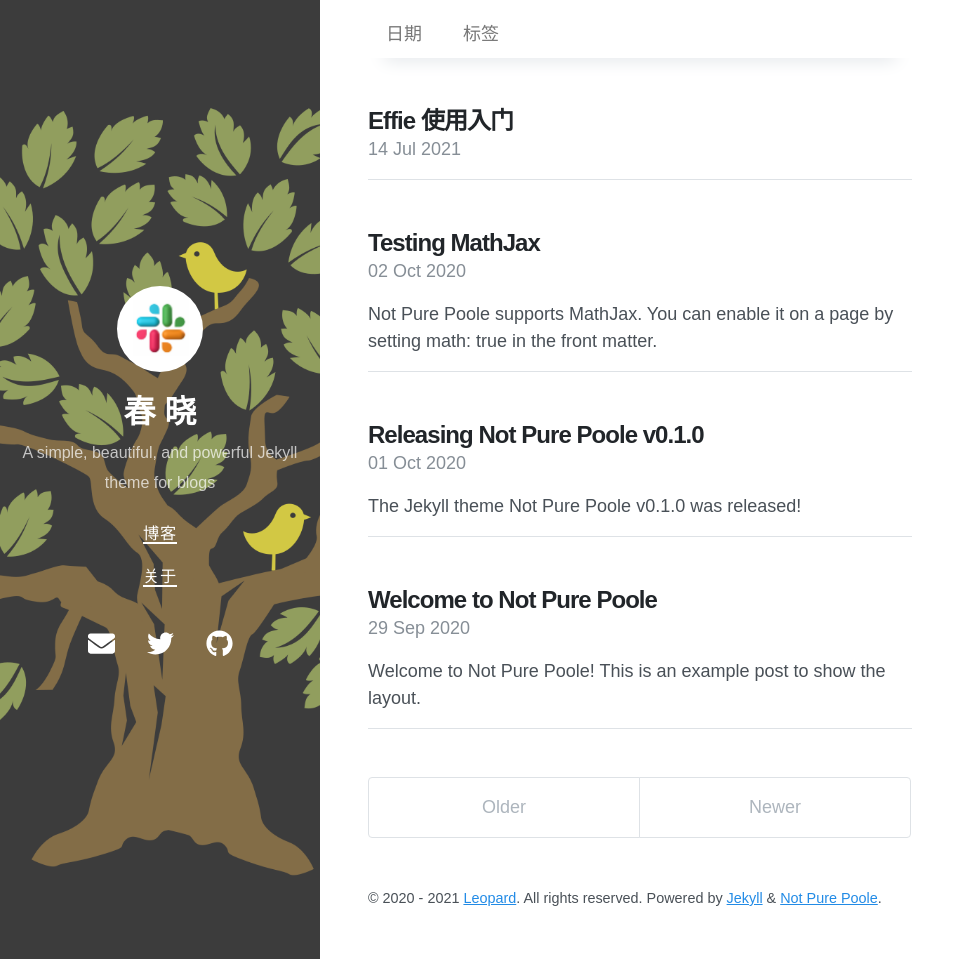
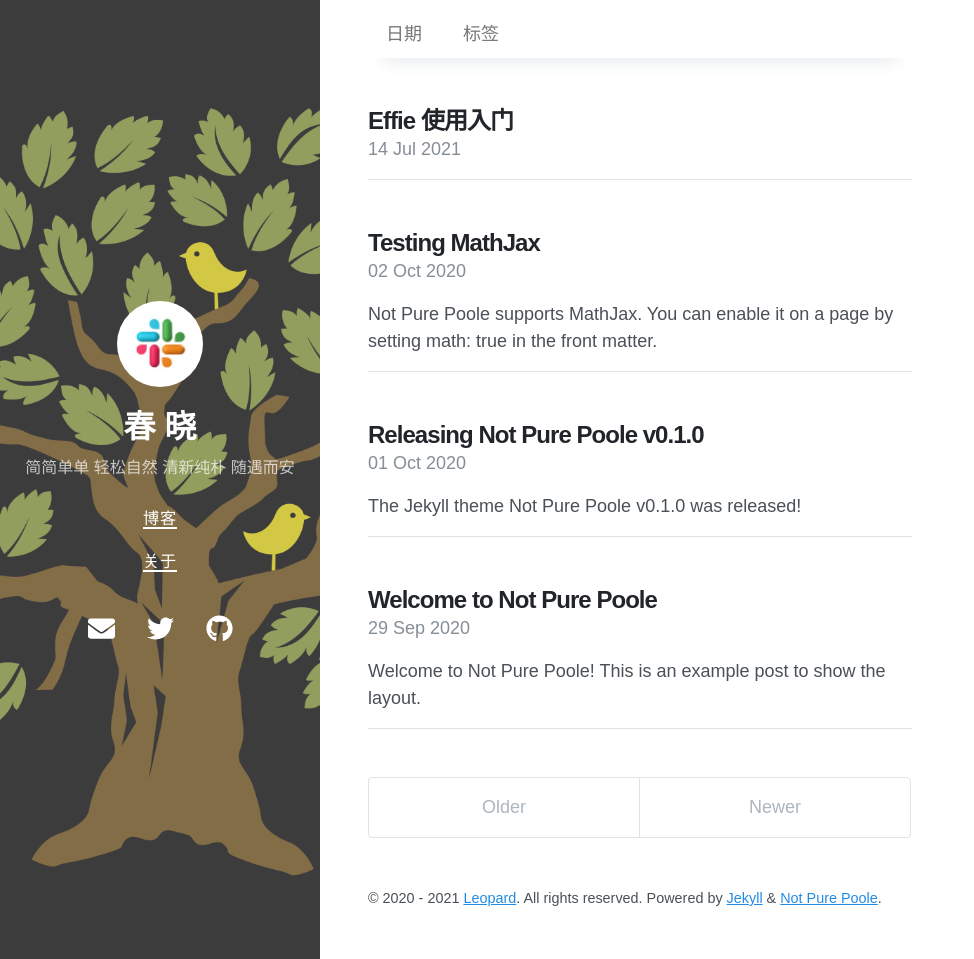
Before and after one commit to singaloud/singaloud.GitHub.io, a Jekyll site: the page built from index.html, in a window 1280 px wide and 959 px high. Shown: the whole window, without its empty margins (0-974 px from the left). Built offline with Jekyll 4.4.1, drawn with Linux system fonts in a browser that asks for light colours; nearby versions of some CDN libraries; the list of posts is cut into pages by our own code.

Commit message:
Update _config.yml

```diff
--- a/_config.yml
+++ b/_config.yml
@@ -1,6 +1,6 @@
 # Setup
 title: 春 晓
-description: A simple, beautiful, and powerful Jekyll theme for blogs
+description: 简简单单 轻松自然 清新纯朴 随遇而安
 url: https://singaloud.github.io
 avatar: /cat.jpg
 paginate: 5
```
